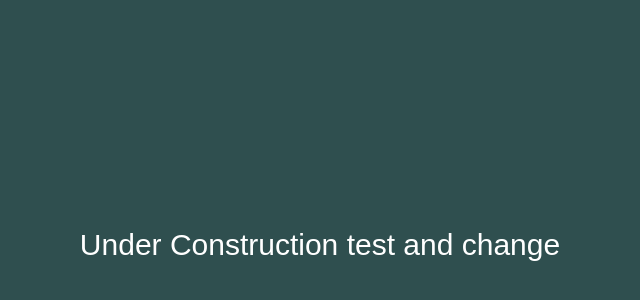
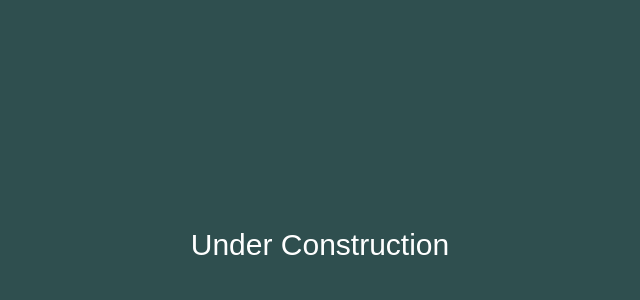
Before and after one commit to connectikate/mission-street-tales, a plain HTML site: page Index.html in a window 1280 px wide. Shown: the part 172-472 px from the top of the page, without its empty margins (328-968 px from the left). Drawn offline with Linux system fonts and the light colour scheme; a web font is replaced by a local one.

Commit message:
removing test text from index file.

```diff
--- a/Index.html
+++ b/Index.html
@@ -6,7 +6,7 @@
   </head>
   <body style="width:100%;background-color:#2F4F4F;">
     <div style="text-align:center;position:absolute;top:50%;width:100%;color:#ffffff;font-size:30px;font-family:'Happy Monkey', sans-serif">
-      Under Construction test and change
+      Under Construction
     </div>
   </body>
 </html>
```
